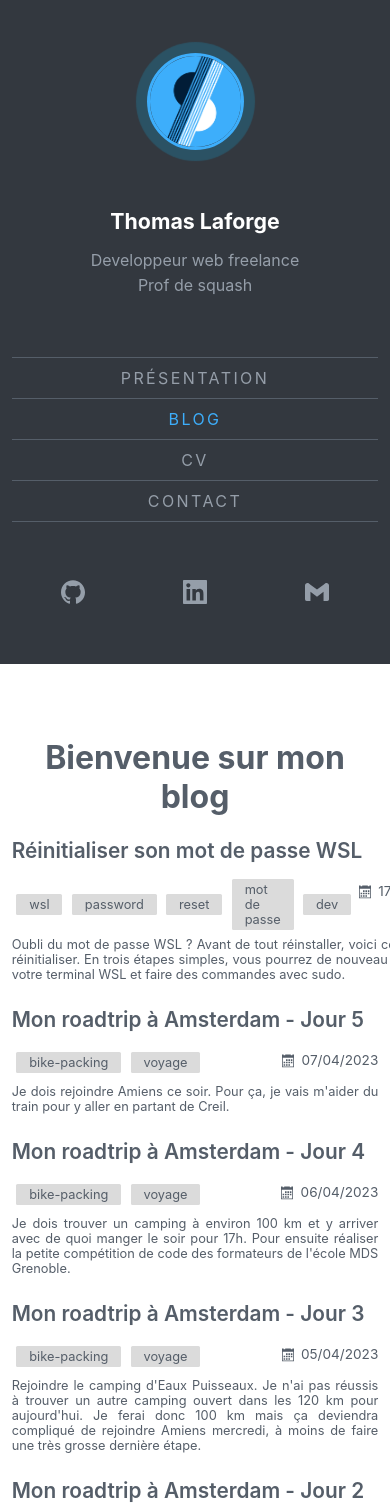
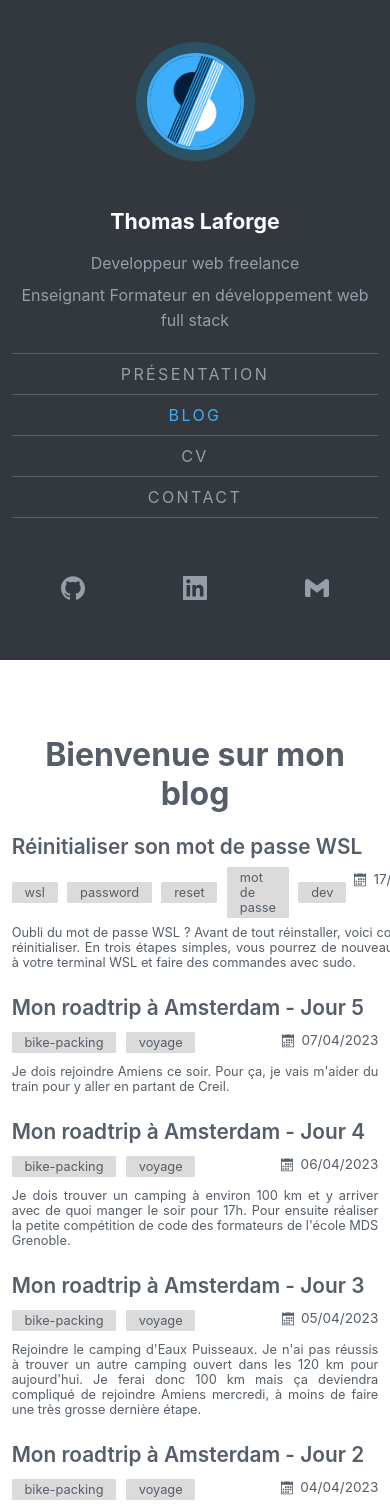
Before and after one commit to ThomasLaforge/ThomasLaforge.github.io, a Next.js app: page /blog in a window 390 px wide. Shown: the top 1511 px of the page. Built offline with nearby package versions, Linux system fonts and the light colour scheme.

Commit message:
media queries for landscape mobile

```diff
--- a/components/MainComponent.tsx
+++ b/components/MainComponent.tsx
@@ -1,15 +1,18 @@
 import { useRouter } from "next/dist/client/router";
 import Link from "next/link";
-import { ReactElement } from "react";
+import { ReactElement, useState } from "react";
 // @ts-ignore
 import {ImGithub} from 'react-icons/im';
 import {GrLinkedin} from 'react-icons/gr';
 import {SiGmail} from 'react-icons/si'
+import { VscArrowLeft, VscArrowRight } from "react-icons/vsc";
+
 interface MainLayoutProps {
     children: ReactElement
 }
 
 function MainLayout({ children }: MainLayoutProps){
+    const [openedHeader, setOpenedHeader] = useState(true)
     const history = useRouter()
 
     const menuItems = [
@@ -27,7 +30,11 @@ function MainLayout({ children }: MainLayoutProps){
     // }
 
     return <div className="layout">
-        <header>
+        <header className={!openedHeader ? "closed-header": ""}>
+            <div className="hide-action" onClick={() => setOpenedHeader(!openedHeader)}>
+                {openedHeader ? <VscArrowLeft /> : <VscArrowRight />}
+            </div>
+            {openedHeader && <>
                 <div className="profile">
                     <Link href="/">
                         <img
@@ -41,7 +48,7 @@ function MainLayout({ children }: MainLayoutProps){
                     </Link>
                     <div className="functions">
                         <div className="function">Developpeur web freelance</div>
-                    <div className="function">Prof de squash</div>
+                        <div className="function">Enseignant Formateur en développement web full stack</div>
                     </div>
                 </div>
                 <nav>
@@ -78,8 +85,9 @@ function MainLayout({ children }: MainLayoutProps){
                         </a>
                     </div>
                 </div>
+            </>}
         </header>
-        <div className="content">
+        <div className={"content" + (!openedHeader ? " big-content" : "")}>
             <div className="inner">
                 {children}
             </div>
--- a/styles/blog.scss
+++ b/styles/blog.scss
@@ -7,7 +7,8 @@
         .blog-title {
             font-size: 2.5rem;
             font-weight: 600;
-            margin-bottom: 1rem;
+            margin-bottom: 3rem;
+            text-align: center;
         }
         .blog-meta {
             display: flex;
@@ -41,6 +42,10 @@
                     border-radius: 0.1rem;
                     margin: auto 0.3rem;
                     font-size: 0.8rem
+                }
+
+                .blog-tag-elt:nth-child(1) {
+                    margin: auto 0.3rem auto 0;
                 }
             }
         }
@@ -80,6 +85,8 @@
 
                 .blog-title {
                     font-size: 1.3rem;
+                    text-align: left;
+                    margin-bottom: 0.5rem;
                 }
 
                 .blog-description {
--- a/styles/layout.scss
+++ b/styles/layout.scss
@@ -29,6 +29,10 @@ h1 {
         flex-direction: column;
         justify-content: space-evenly;
 
+        .hide-action {
+            display: none;
+        }
+
         .profile {
             display: flex;
             flex-direction: column;
@@ -55,7 +59,9 @@ h1 {
                 flex-direction: column;
                 line-height: 1.6rem;
 
-                margin-bottom: $profile_separation_heigth;
+                .function {
+                    margin-block: 0.2rem;
+                }
             }
         }
 
@@ -163,3 +169,37 @@ h1 {
         }
     }
 }
+
+
+@media screen and (max-height: 520px){
+    .logo {
+        display: none;
+    }
+
+    .layout {
+        header {
+            .hide-action {
+                display: block;
+                position: absolute;
+                top: 2rem;
+                right: 2rem;
+            }
+            padding: 0;
+        }
+
+        .closed-header {
+            width: 3rem;
+
+            .hide-action {
+                display: block;
+                position: absolute;
+                top: 2rem;
+                right: 1rem;
+            }
+        }
+
+        .big-content {
+            margin-left: 3rem;
+        }
+    }
+}
```
Lines whose indentation alone changed are shown as unchanged.
